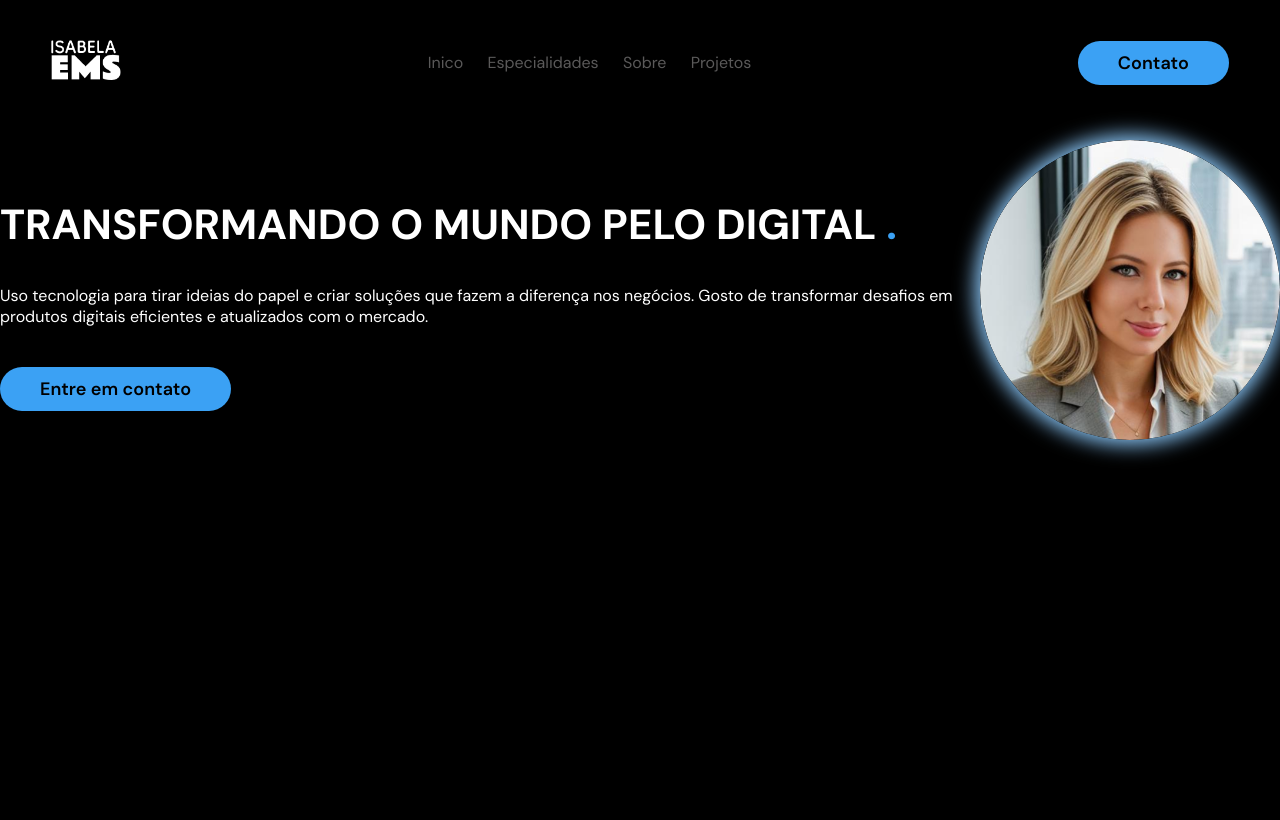
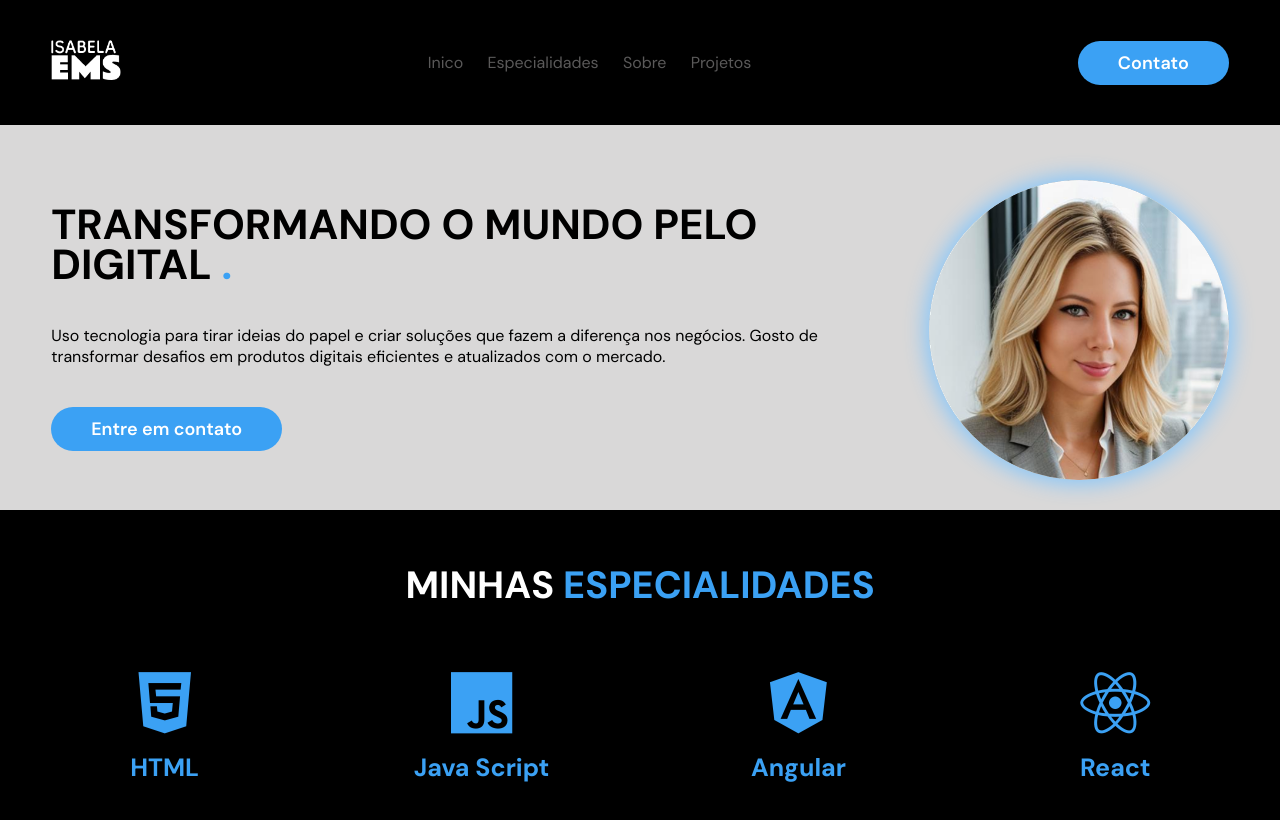
Before and after one commit to belaems/AgenciaEMS, a plain HTML site: page index.html in a window 1280 px wide. Drawn offline with nearby package versions, Linux system fonts and the light colour scheme.

Commit message:
Campo Especialidades

```diff
--- a/index.html
+++ b/index.html
@@ -12,7 +12,15 @@
     />
     <!--FIM GOOGLE-->
     <!--BOOTSTRAP ICONS-->
-    <link rel="stylesheet" href="https://cdn.jsdelivr.net/npm/bootstrap-icons@1.13.1/font/bootstrap-icons.min.css">
+    <link
+      rel="stylesheet"
+      href="https://cdn.jsdelivr.net/npm/bootstrap-icons@1.13.1/font/bootstrap-icons.min.css"
+    />
+    <link
+      rel="stylesheet"
+      href="https://cdnjs.cloudflare.com/ajax/libs/font-awesome/6.5.0/css/all.min.css"
+    />
+
     <!--FIM BOOTSTRAP iCONS-->
     <link rel="stylesheet" href="style.css" />
     <title>Agência IEMS</title>
@@ -91,11 +99,31 @@
           <h2>MINHAS <span>ESPECIALIDADES</span></h2>
           <div class="flex">
             <div class="especialidades-box">
-
-            </div> <!--especialidades-box-->
-          </div><!--flex-->
-        </div><!--interface-->
-      </section><!--especialidades-->
+              <i class="fa-brands fa-html5"></i>
+              <h3>HTML</h3>
+            </div>
+            <!--especialidades-box-->
+            <div class="especialidades-box">
+              <i class="fa-brands fa-js"></i>
+              <h3>Java Script</h3>
+            </div>
+            <!--especialidades-box-->
+            <div class="especialidades-box">
+              <i class="fa-brands fa-angular"></i>
+              <h3>Angular</h3>
+            </div>
+            <!--especialidades-box-->
+            <div class="especialidades-box">
+              <i class="fa-brands fa-react"></i>
+              <h3>React</h3>
+            </div>
+            <!--especialidades-box-->
+          </div>
+          <!--flex-->
+        </div>
+        <!--interface-->
+      </section>
+      <!--especialidades-->
     </main>
   </body>
 </html>
--- a/style.css
+++ b/style.css
@@ -1,104 +1,147 @@
-*{
+* {
   margin: 0;
   padding: 0;
   box-sizing: border-box;
   font-family: "DM Sans", sans-serif;
 }
 
-body{
-    background-color: #000000;
+body {
+  background-color: #d9d8d8;
   height: 100vh;
 }
-.interface{
+.interface {
   max-width: 1280px;
   margin: 0 auto;
 }
-.flex{
+.flex {
   display: flex;
 }
-.btn-contato button{
+.btn-contato button {
   padding: 10px 40px;
   font-size: 18px;
   font-weight: 600;
-    background-color: #3BA1F4;
+  background-color: #3ba1f4;
+  color: #ffffff;
   border: none;
   border-radius: 30px;
   cursor: pointer;
-    transition: .2s;
+  transition: 0.2s;
 }
 
 /*ESTILO DO CABEÇALHO*/
-header{
+header {
   padding: 40px 4%;
+  background-color: #000000;
 }
 
-header > .interface{
+header > .interface {
   display: flex;
   align-items: center;
   justify-content: space-between;
 }
 
-header a{
+header a {
   color: #5a5959;
   text-decoration: none;
   display: inline-block;
-    transition: .2s;
+  transition: 0.2s;
 }
-header a:hover{
+header a:hover {
   color: #ffffff;
   transform: scale(1.05);
 }
-header nav ul{
+header nav ul {
   list-style: none;
 }
 
-header nav ul li{
+header nav ul li {
   display: inline-block;
   margin-right: 20px;
 }
 
-.btn-contato button:hover{
+.btn-contato button:hover {
   box-shadow: 0 0 8px hsl(207, 91%, 69%);
   transform: scale(1.05);
 }
 
 /*ESTILO TOPO DO SITE */
-section .topo-do-site{
+section.topo-do-site {
   padding: 40px 4%;
 }
-section .topo-do-site .flex{
+section.topo-do-site .flex {
   align-items: center;
   justify-content: center;
   gap: 90px;
 }
-.topo-do-site h1{
-    color: #ffffff;
+.topo-do-site h1 {
+  color: #000000;
   font-size: 42px;
   line-height: 40px;
 }
-.topo-do-site .txt-topo-do-site h1 span{
-    color: #3BA1F4;
+.topo-do-site .txt-topo-do-site h1 span {
+  color: #3ba1f4;
 }
-.topo-do-site p{
-    color: #ffffff;
+.topo-do-site p {
+  color: #000000;
   margin: 40px 0;
 }
-.topo-do-site .img-topo-do-site img{
+.topo-do-site .img-topo-do-site img {
   border-radius: 200px;
   box-shadow: 0 0 20px 5px #8bc7f8;
   position: relative;
   animation: flutuar 2s ease-in-out infinite alternate;
 }
 
-.txt-topo-do-site{
-    padding-top: 80px;
+.txt-topo-do-site {
+  padding-top: 20px;
 }
 
-@keyframes flutuar{
-    0%{
+@keyframes flutuar {
+  0% {
     top: 0;
   }
-    100%{
+  100% {
     top: 30px;
   }
 }
+
+/*ESTILO ESPECIALIDADES*/
+section.especialidades {
+  padding: 40px 4%;
+  background-color: black;
+}
+section.especialidades .flex {
+  gap: 90px;
+}
+
+.especialidades .especialidades-box {
+  color: #ffffff;
+  width: 300px;
+  padding: 20px;
+  border-radius: 20px;
+  margin-top: 30px;
+  transition: 0.2s;
+}
+
+.especialidades .especialidades-box:hover {
+  transform: scale(1.05);
+  box-shadow: 0 0 10px #ffffff6c;
+}
+.especialidades .especialidades-box {
+  font-size: 70px;
+  color: #3ba1f4;
+  text-align: center;
+}
+
+.especialidades h2 {
+  color: #ffffff;
+  font-size: 38px;
+  text-align: center;
+  padding-top: 10px;
+}
+.especialidades h2 span {
+  color: #3ba1f4;
+}
+.especialidades .especialidades-box h3 {
+  font-size: 25px;
+}
```
Lines whose indentation alone changed are shown as unchanged.
